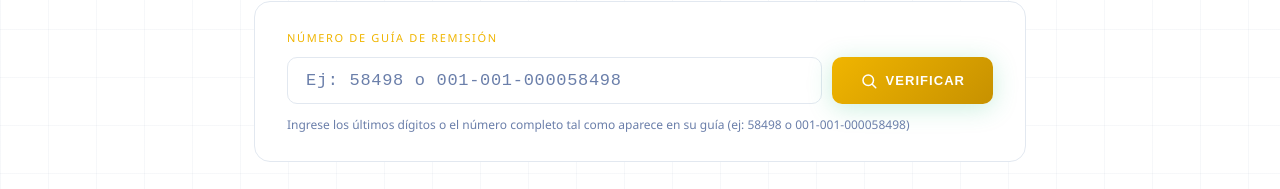
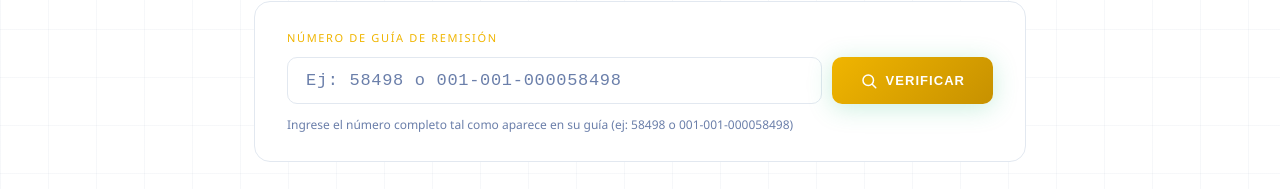
Before and after one commit to FGR-Human/texcumar-verifica, a React (Vite) app: page / in a window 1280 px wide. Shown: the part 403-592 px from the top of the page. Built offline with nearby package versions, Linux system fonts and the light colour scheme.

Commit message:
Refine text and styles in main.jsx
Updated the text for clarity and adjusted styles for the verified guide banner.

```diff
--- a/src/main.jsx
+++ b/src/main.jsx
@@ -310,7 +310,7 @@ export default function TexcumarVerifica() {
             </button>
           </div>
           <div style={{marginTop:12,fontSize:12,color:C.textLow}}>
-            Ingrese los últimos dígitos o el número completo tal como aparece en su guía (ej: 58498 o 001-001-000058498)
+            Ingrese el número completo tal como aparece en su guía (ej: 58498 o 001-001-000058498)
           </div>
         </div>
 
@@ -318,12 +318,12 @@ export default function TexcumarVerifica() {
         {estado==="found" && resultado && (
           <div style={{animation:"fadeIn .45s ease",background:"rgba(16,74,48,0.2)",border:"1px solid rgba(45,190,122,0.35)",borderRadius:16,overflow:"hidden"}}>
             {/* Banner */}
-            <div style={{background:"linear-gradient(90deg,rgba(240,181,0,0.14),rgba(30,155,94,0.08))",padding:"18px 28px",display:"flex",alignItems:"center",justifyContent:"space-between",borderBottom:"1px solid rgba(240,181,0,0.14)",flexWrap:"wrap",gap:12}}>
+            <div style={{background:"rgba(22,38,96,0.96)",}}>
               <div style={{display:"flex",alignItems:"center",gap:12}}>
                 <CheckIcon/>
                 <div>
                   <div style={{fontSize:14,fontWeight:700,color:C.green,letterSpacing:"0.04em"}}>✓ GUÍA VERIFICADA — DOCUMENTO AUTÉNTICO</div>
-                  <div style={{fontSize:12,color:"rgba(22,38,96,0.70)",marginTop:2}}>Esta guía fue emitida oficialmente por Texcumar S.A.</div>
+                  <div style={{fontSize:12,color:"#FFFFFF",marginTop:2}}>Esta guía fue emitida oficialmente por Texcumar S.A.</div>
                 </div>
               </div>
               <div style={{background:C.greenMuted,border:"1px solid rgba(240,181,0,0.35)",borderRadius:20,padding:"5px 16px",fontSize:11,color:C.green,letterSpacing:"0.1em",fontWeight:700}}>
```
